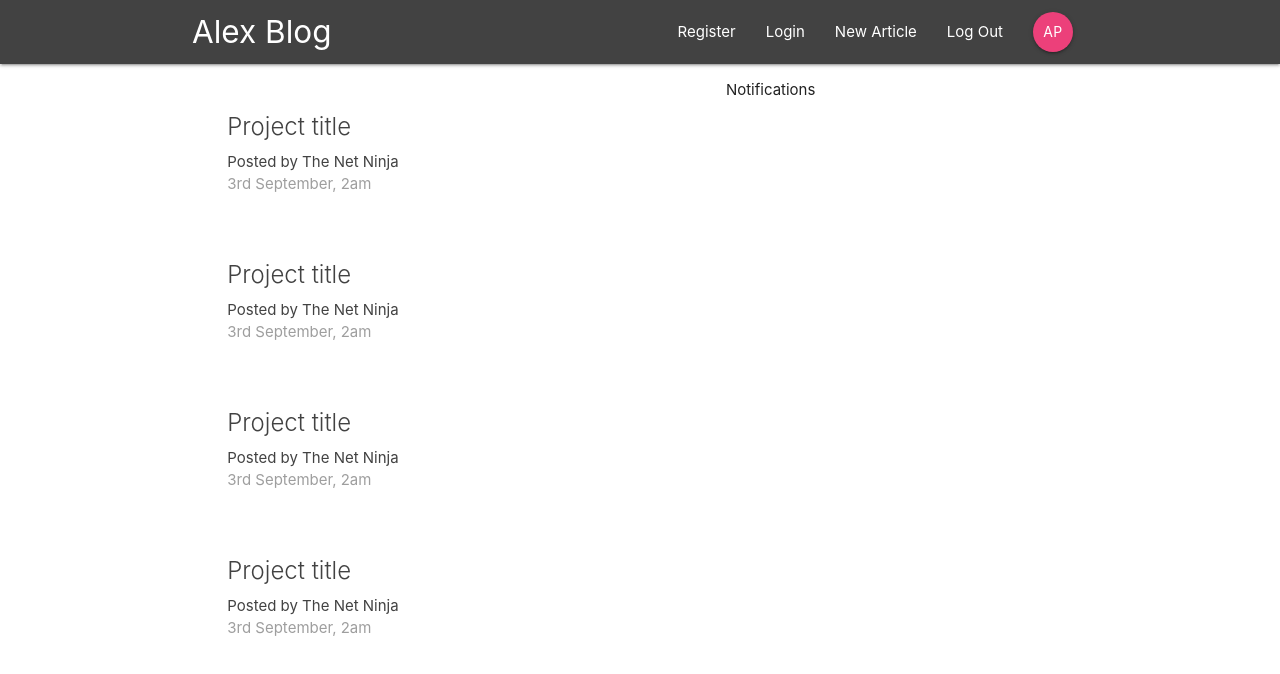
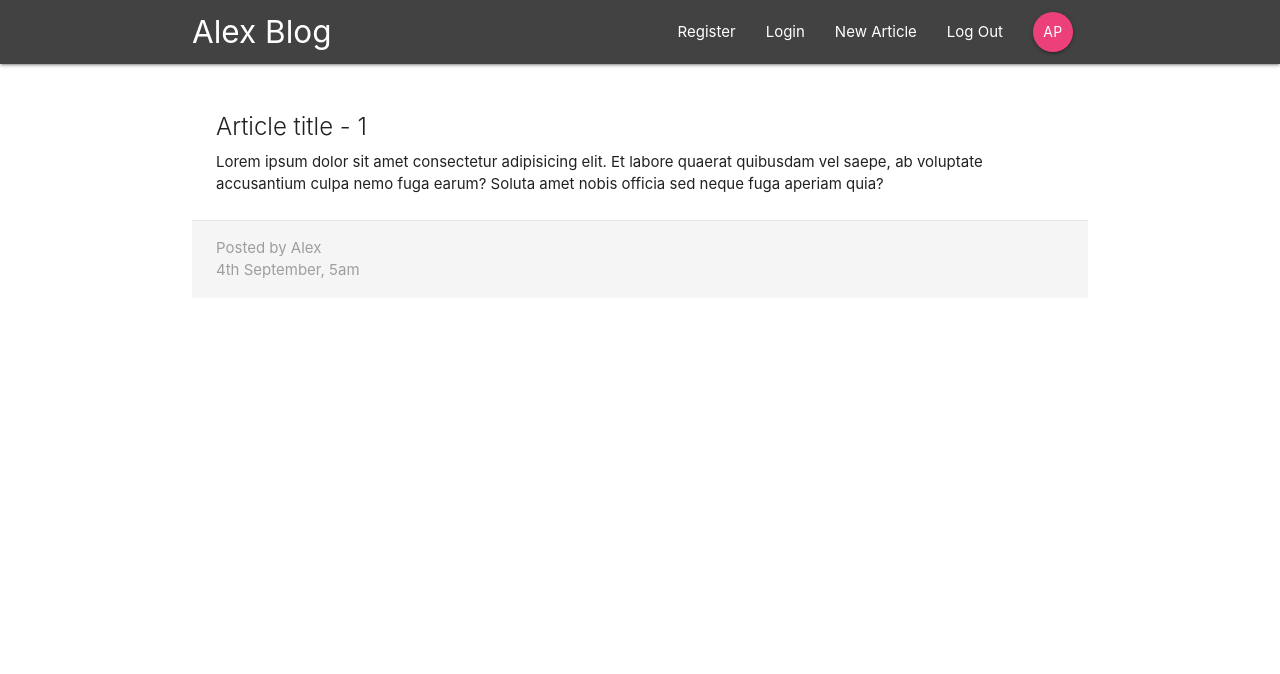
Before and after one commit to predaalexandru/Alex-blog, a React (Create React App) app in the folder alexblog/: page /article/1 in a window 1280 px wide. Shown: the top 674 px of the page. Built offline with nearby package versions, Linux system fonts and the light colour scheme.

Commit message:
Creating Article Details Component

```diff
--- a/alexblog/src/App.js
+++ b/alexblog/src/App.js
@@ -2,6 +2,7 @@ import React, { Component }  from 'react';
 import {BrowserRouter, Switch, Route} from 'react-router-dom'
 import Navbar from './components/layout/Navbar'
 import Dashboard from './components/dashboard/Dashboard'
+import ArticleDetails from './components/articles/ArticleDetails'
 
 
 class App extends Component {
@@ -13,7 +14,9 @@ class App extends Component {
         {/* only one route is loaded at a time */}
           <Switch>
             {/* Component i want to load */}
-            <Route path='/'component={Dashboard} />
+            <Route exact path='/'component={Dashboard} />
+            {/* to load a particular component */}
+            <Route path='/article/:id' component={ArticleDetails} />
           </Switch>
         </div>
       </BrowserRouter>
--- a/alexblog/src/components/articles/ArticleDetails.js
+++ b/alexblog/src/components/articles/ArticleDetails.js
@@ -0,0 +1,21 @@
+import React from 'react'
+
+const ArticleDetails = (props) => {
+    const id = props.match.params.id;
+    return (
+        <div className="container section project-details">
+        <div className="card z-depth-0">
+          <div className="card-content">
+            <span className="card-title">Article title - { id }</span>
+            <p>Lorem ipsum dolor sit amet consectetur adipisicing elit. Et labore quaerat quibusdam vel saepe, ab voluptate accusantium culpa nemo fuga earum? Soluta amet nobis officia sed neque fuga aperiam quia?</p>
+          </div>
+          <div className="card-action grey lighten-4 grey-text">
+            <div>Posted by Alex</div>
+            <div>4th September, 5am</div>
+          </div>
+        </div>
+      </div>
+    )
+}
+
+export default ArticleDetails
--- a/alexblog/src/components/articles/ArticleSummary.js
+++ b/alexblog/src/components/articles/ArticleSummary.js
@@ -4,9 +4,9 @@ const ArticleSummary = () => {
   return (
     <div className="card z-depth-0 project-summary">
       <div className="card-content grey-text text-darken-3">
-        <span className="card-title ">Project title</span>
-        <p>Posted by The Net Ninja</p>
-        <p className="grey-text">3rd September, 2am</p>
+        <span className="card-title ">Article title</span>
+        <p>Posted by Alex</p>
+        <p className="grey-text">4th September, 5am</p>
       </div>
     </div>
   )
```
